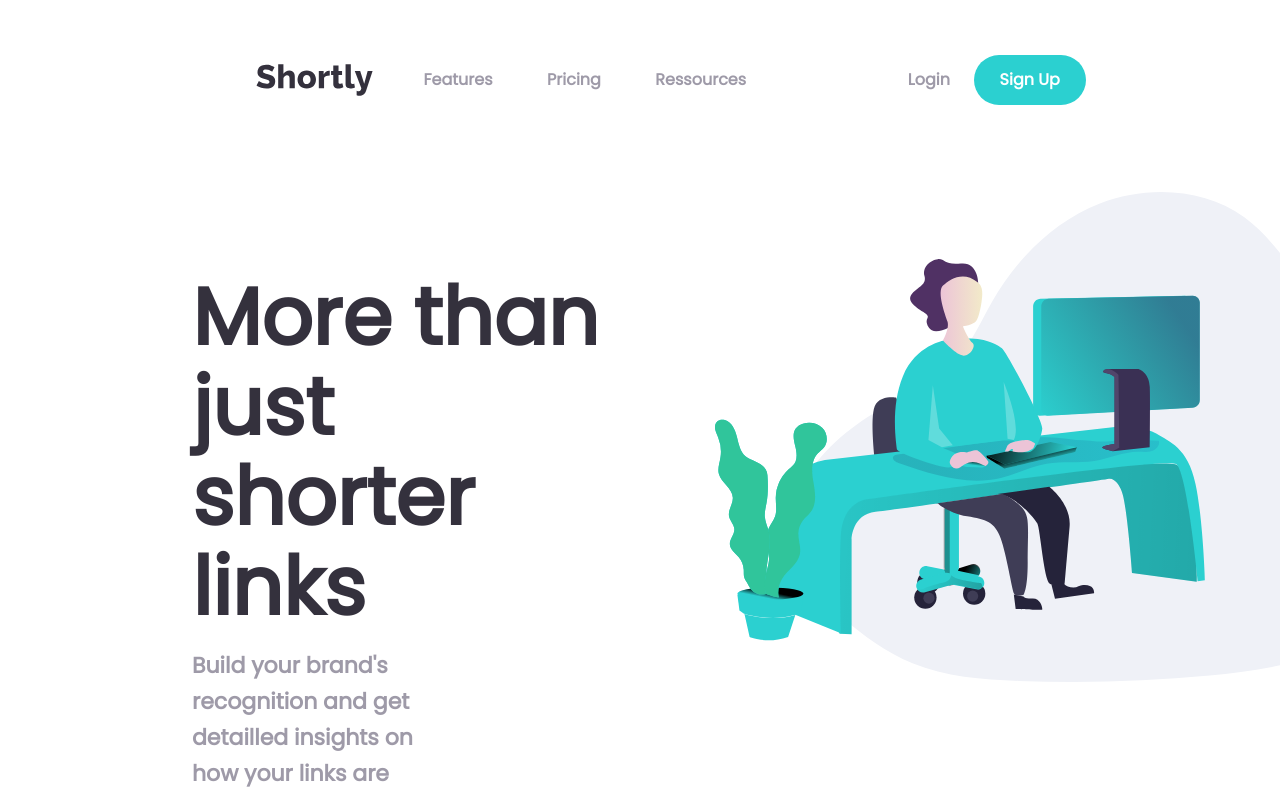
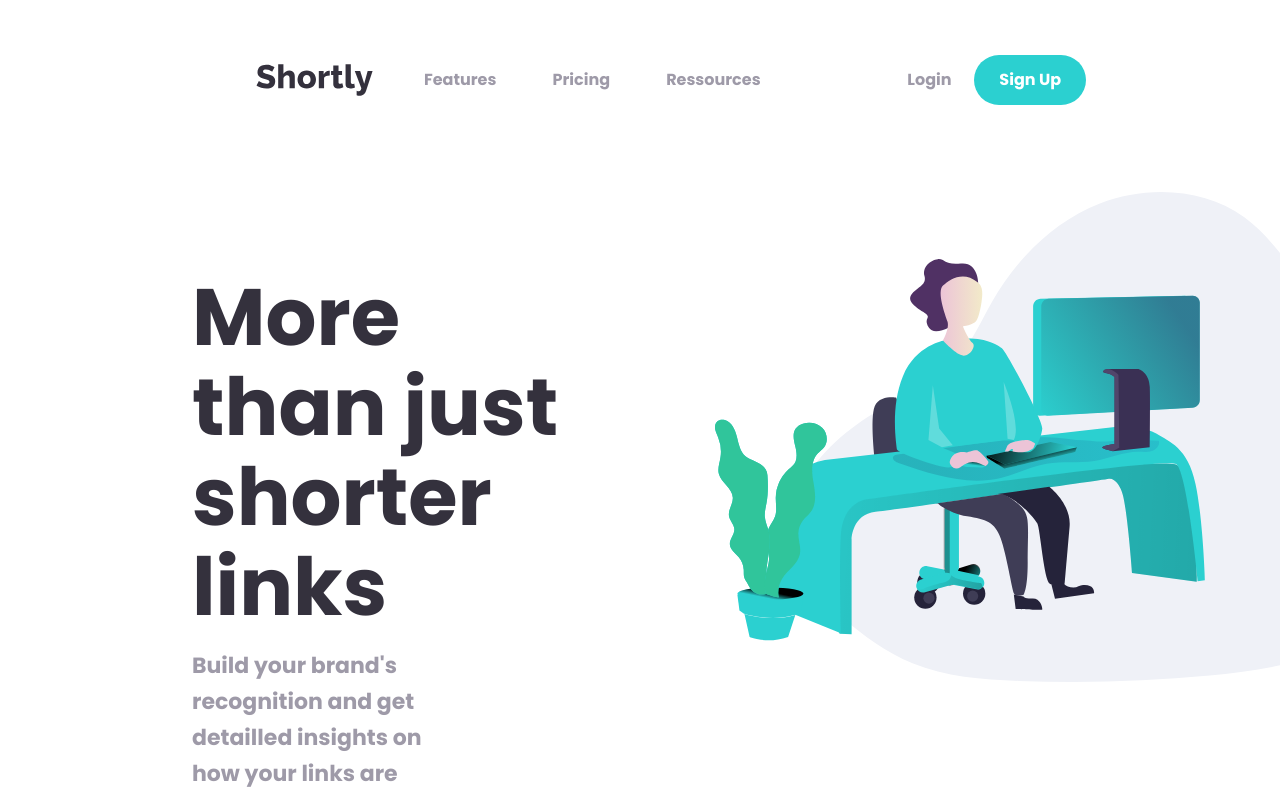
Before and after one commit to AnnaMarandola/shorten_links, a React (Create React App) app: page / in a window 1280 px wide. Shown: the top 797 px of the page. Built offline with nearby package versions, Linux system fonts and the light colour scheme.

Commit message:
fixing font import

```diff
--- /dev/null
+++ b/src/index.css
@@ -0,0 +1 @@
+@import url('https://fonts.googleapis.com/css2?family=Poppins:wght@500;700&display=swap');
--- a/src/index.js
+++ b/src/index.js
@@ -8,6 +8,8 @@
 } from "@material-ui/core/styles";
 import CssBaseline from "@material-ui/core/CssBaseline";
 import "@fontsource/poppins";
+import "./index.css";
+
 
 let theme =createMuiTheme({
 typography: {
```
